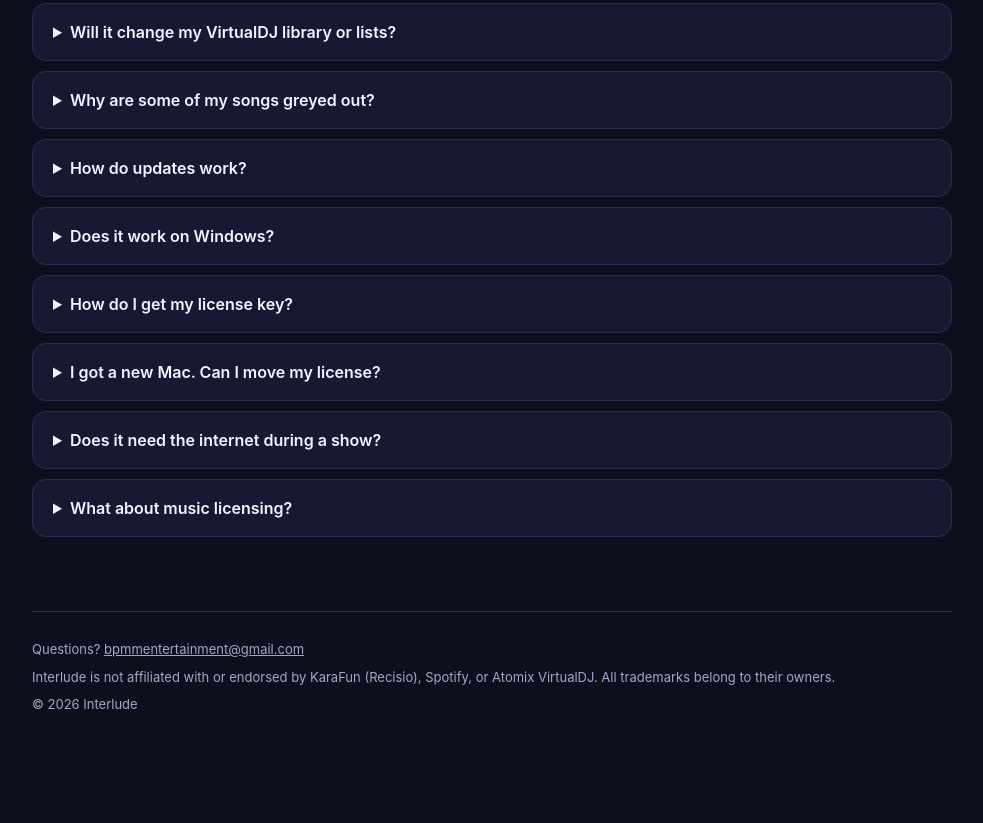
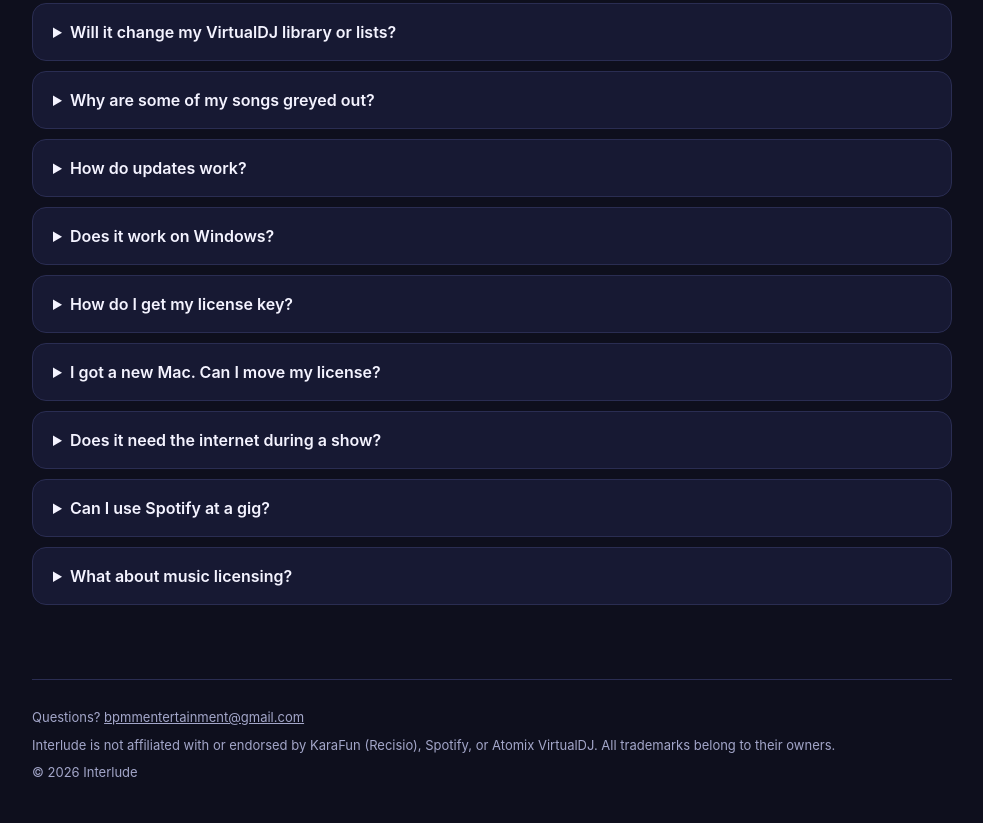
Before and after one commit to interludekaraoke/interludekaraoke.github.io, a plain HTML site: page index.html in a window 1280 px wide. Shown: the part 6143-6966 px from the top of the page, without its empty margins (148-1131 px from the left). Before the commit the page ends 6898 px from the top, so only its background shows below. Drawn offline with Linux system fonts and the light colour scheme.

Commit message:
FAQ: Spotify at gigs and licensing

```diff
--- a/index.html
+++ b/index.html
@@ -189,7 +189,8 @@
     <details><summary>How do I get my license key?</summary><p>It is emailed to you right after purchase. You can also find it any time in your <a href="https://polar.sh/interlude-app/portal" style="color:var(--music)">customer portal</a>. Paste it into Interlude's Setup &amp; License window.</p></details>
     <details><summary>I got a new Mac. Can I move my license?</summary><p>Yes. Click "Deactivate This Mac" in Interlude on the old Mac, or remove the old Mac in your customer portal, then activate on the new one.</p></details>
     <details><summary>Does it need the internet during a show?</summary><p>No. Interlude only goes online to activate your key and to recheck it now and then. Being offline never turns it off.</p></details>
-    <details><summary>What about music licensing?</summary><p>Interlude controls the apps you already use. Playing music in a venue usually needs a public performance license, which is the venue's or your responsibility.</p></details>
+    <details><summary>Can I use Spotify at a gig?</summary><p>Interlude can fade Spotify, but Spotify's terms only allow personal, non-commercial listening, so playing it in a bar or at an event isn't covered. For shows, use music you own or have licensed: your VirtualDJ library (including your record pool downloads) or a folder of your own MP3s with Interlude's built-in player. Streaming inside VirtualDJ follows your VirtualDJ streaming plan's rules.</p></details>
+    <details><summary>What about music licensing?</summary><p>Interlude controls the apps you already use. Playing music in a venue usually needs a public performance license (in the US, from ASCAP, BMI, SESAC and GMR), which venues normally hold. Check with your venue if you're not sure.</p></details>
   </section>
 
   <footer>
```
